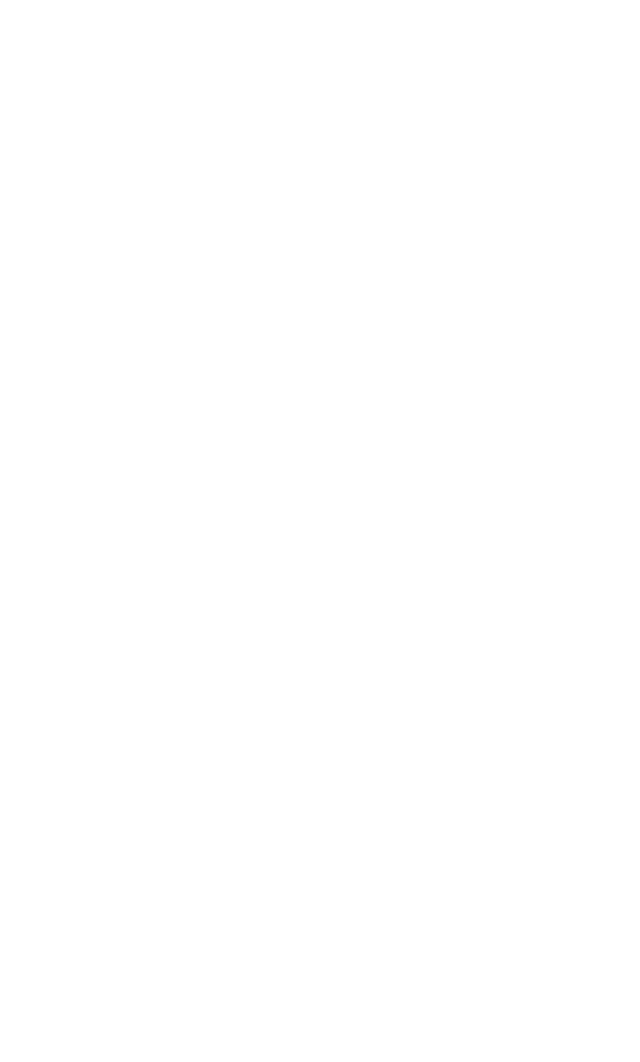
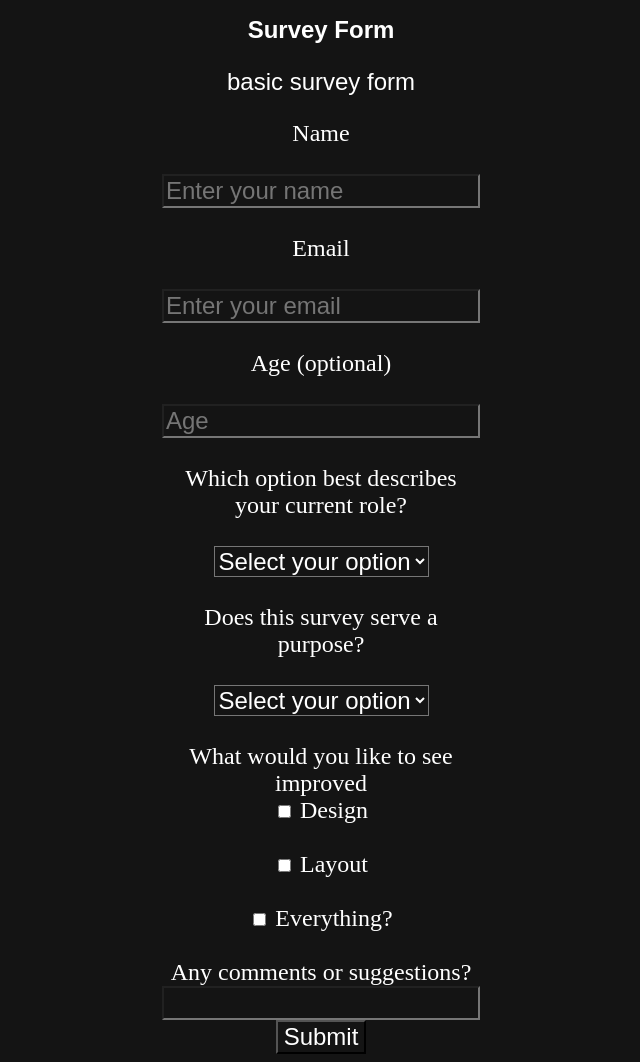
Before and after one commit to benbtw/web-dev, a plain HTML site: page survey form/index.html in a window 1280 px wide. Shown: the whole page, without its empty margins (319-959 px from the left). Before the commit the page ends 800 px from the top, so only its background shows below. Drawn offline with Linux system fonts and the light colour scheme.

Commit message:
basic ass survey form

```diff
--- a/survey form/index.html
+++ b/survey form/index.html
@@ -7,6 +7,45 @@
     <title>Survey Form</title>
 </head>
 <body>
-
+    <header>
+        <h1>Survey Form</h1>
+        <p>basic survey form</p>
+    </header>
+    <form class="form__class">
+        <label class="labels">Name</label><br>
+        <input type="text" placeholder="Enter your name" required></br>
+        <label class="labels">Email</label><br>
+        <input type="text" placeholder="Enter your email" required></br>
+        <label class="labels">Age (optional)</label><br>
+        <input type="text" placeholder="Age"></br>
+        <label class="labels">Which option best describes your current role?</label><br>
+        <select name="role" id="role" required>
+            <option value="" disabled selected>Select your option</option>
+            <option value="student">Student</option>
+            <option value="fulltime">Full Time Job</option>
+            <option value="parttime">Part Time Job</option>
+            <option value="other">Other</option>
+        </select></br>
+        <label class="lables">Does this survey serve a purpose?</label><br>
+        <select name="purpose" id="purpose" required>
+            <option value="" disabled selected>Select your option</option>
+            <option value="yes">Yes</option>
+            <option value="no">No</option>
+        </select></br>
+        <div class="quality">
+        <label class="labels" >What would you like to see improved</label><br>
+        <input type="checkbox" class="improvBox">
+        <label>Design</label><br></br>
+        <input type="checkbox" class="improvBox">
+        <label>Layout</label><br></br>
+        <input type="checkbox" class="improvBox">
+        <label>Everything?</label><br></br>
+    </div>
+    <div class="comsug">
+    <label>Any comments or suggestions?</label><br>
+    <input class="suggest" type="textbox"></br>
+    </div>
+    <button class="btn" type="submit">Submit</button>
+    </form>
 </body>
 </html>
--- a/survey form/styles.css
+++ b/survey form/styles.css
@@ -0,0 +1,19 @@
+* {
+    font-size: 24px;
+    color: #fff;
+    background: #141414;
+}
+
+header {
+    text-align: center;
+    font-family: sans-serif;
+}
+
+.form__class {
+    display: flex;
+    flex-direction: column;
+    width: 300px;
+    text-align: center;
+    align-items: center;
+    margin: auto;
+}
```
